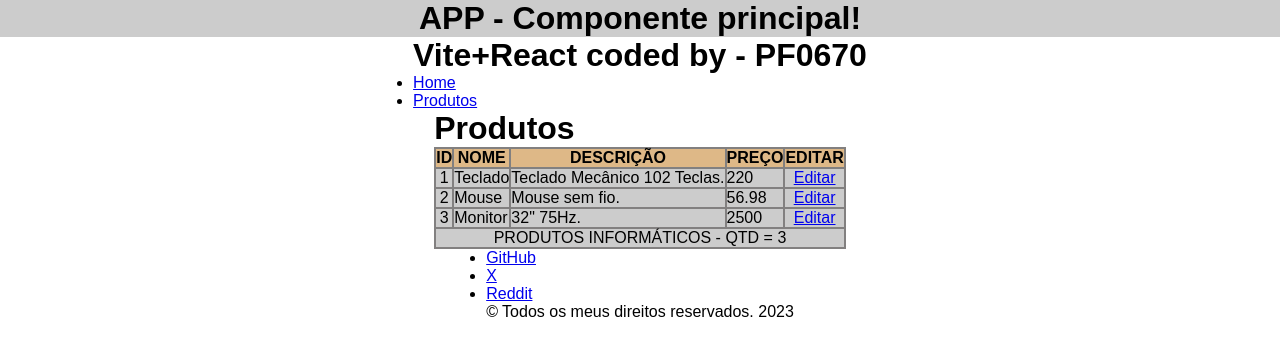
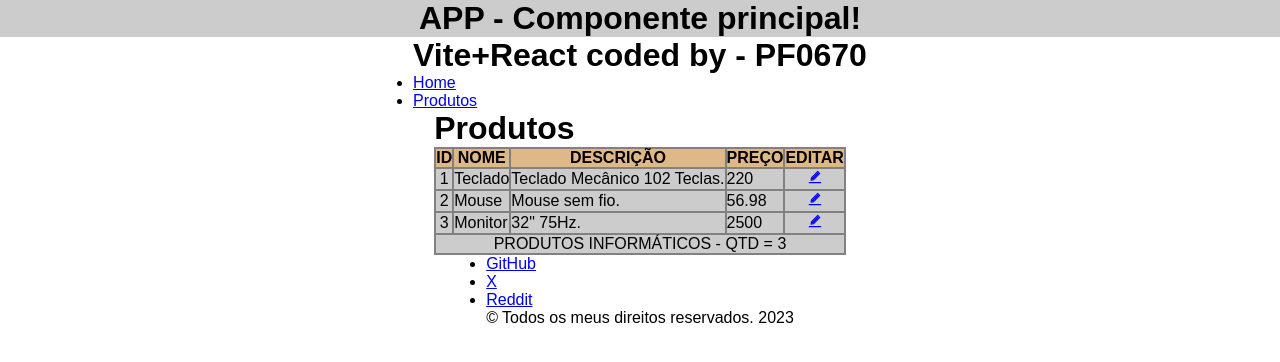
Before and after one commit to TomazVC/spa-1espf, a React (Vite) app: page /produtos in a window 1280 px wide. Shown: the top 362 px of the page. Built offline with nearby package versions, Linux system fonts and the light colour scheme.

Commit message:
Dependência react-icons instalada.

```diff
--- a/package.json
+++ b/package.json
@@ -12,6 +12,7 @@
   "dependencies": {
     "react": "^18.2.0",
     "react-dom": "^18.2.0",
+    "react-icons": "^4.11.0",
     "react-router-dom": "^6.16.0"
   },
   "devDependencies": {
--- a/src/routes/Produtos.jsx
+++ b/src/routes/Produtos.jsx
@@ -1,6 +1,7 @@
 import { Link } from "react-router-dom";
 import { ListaProduto } from "../components/ListaProdutos";
 import style from "./Produtos.module.css";
+import {AiTwotoneEdit as Editar} from "react-icons/ai";
 
 export default function Produtos() {
   document.title = "Lista de Produtos";
@@ -27,7 +28,7 @@ export default function Produtos() {
               <td>{item.nome}</td>
               <td>{item.desc}</td>
               <td>{item.preco}</td>
-              <td><Link to={`/editar/produtos/${item.id}`}>Editar</Link></td>
+              <td><Link to={`/editar/produtos/${item.id}`}><Editar/></Link></td>
             </tr>
           ))}
         </tbody>
```
Also changed, not shown: 1 other file (tests, documents, lock files or other folders).
